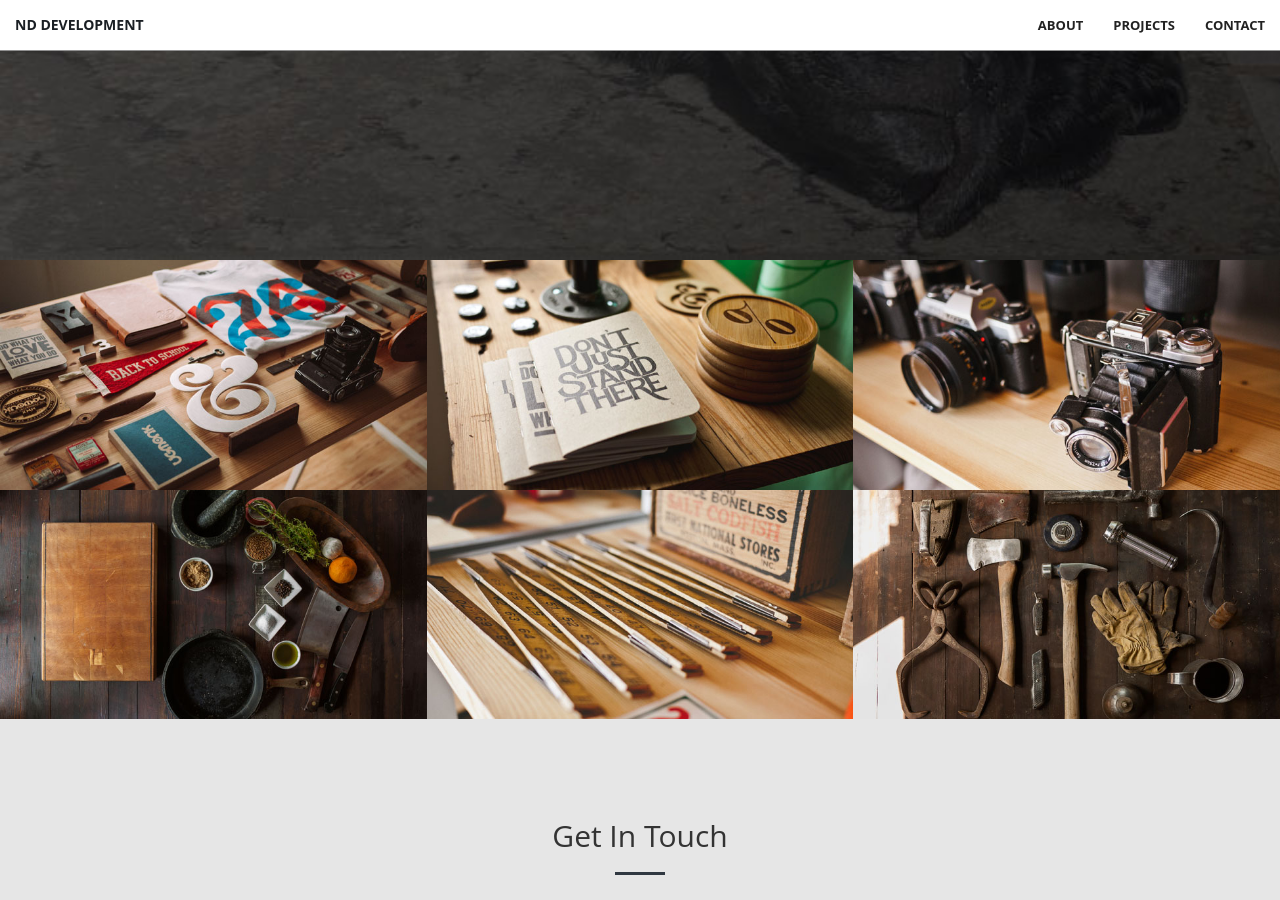
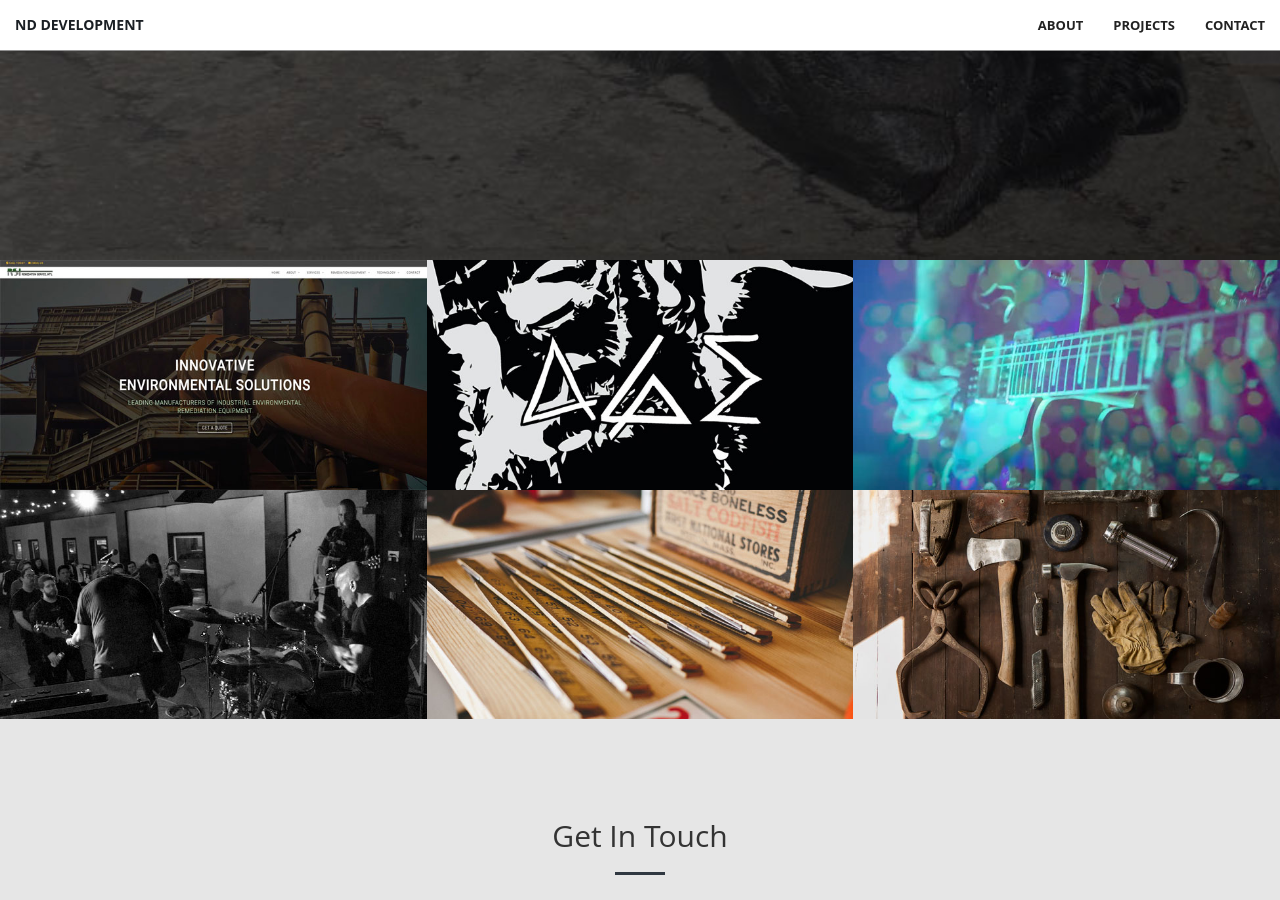
Before and after one commit to nickddev/nickddev.github.io, a Jekyll site: the page built from index.html, in a window 1280 px wide and 900 px high, scrolled down 640 px. Built offline with Jekyll 4.4.1, drawn with Linux system fonts in a browser that asks for light colours.

Commit message:
Update portfolio.html

```diff
--- a/_includes/portfolio.html
+++ b/_includes/portfolio.html
@@ -4,7 +4,7 @@
         <div class="row no-gutter">
             <div class="col-lg-4 col-sm-6">
                 <a href="#" class="portfolio-box">
-                    <img src="img/portfolio/1.jpg" class="img-responsive" alt="">
+                    <img src="img/portfolio/nd1.jpg" class="img-responsive" alt="">
                     <div class="portfolio-box-caption">
                         <div class="portfolio-box-caption-content">
                             <div class="project-category text-faded">
@@ -19,7 +19,7 @@
             </div>
             <div class="col-lg-4 col-sm-6">
                 <a href="#" class="portfolio-box">
-                    <img src="img/portfolio/2.jpg" class="img-responsive" alt="">
+                    <img src="img/portfolio/nd2.jpg" class="img-responsive" alt="">
                     <div class="portfolio-box-caption">
                         <div class="portfolio-box-caption-content">
                             <div class="project-category text-faded">
@@ -34,7 +34,7 @@
             </div>
             <div class="col-lg-4 col-sm-6">
                 <a href="#" class="portfolio-box">
-                    <img src="img/portfolio/3.jpg" class="img-responsive" alt="">
+                    <img src="img/portfolio/nd3.jpg" class="img-responsive" alt="">
                     <div class="portfolio-box-caption">
                         <div class="portfolio-box-caption-content">
                             <div class="project-category text-faded">
@@ -49,7 +49,7 @@
             </div>
             <div class="col-lg-4 col-sm-6">
                 <a href="#" class="portfolio-box">
-                    <img src="img/portfolio/4.jpg" class="img-responsive" alt="">
+                    <img src="img/portfolio/nd4.jpg" class="img-responsive" alt="">
                     <div class="portfolio-box-caption">
                         <div class="portfolio-box-caption-content">
                             <div class="project-category text-faded">
```
